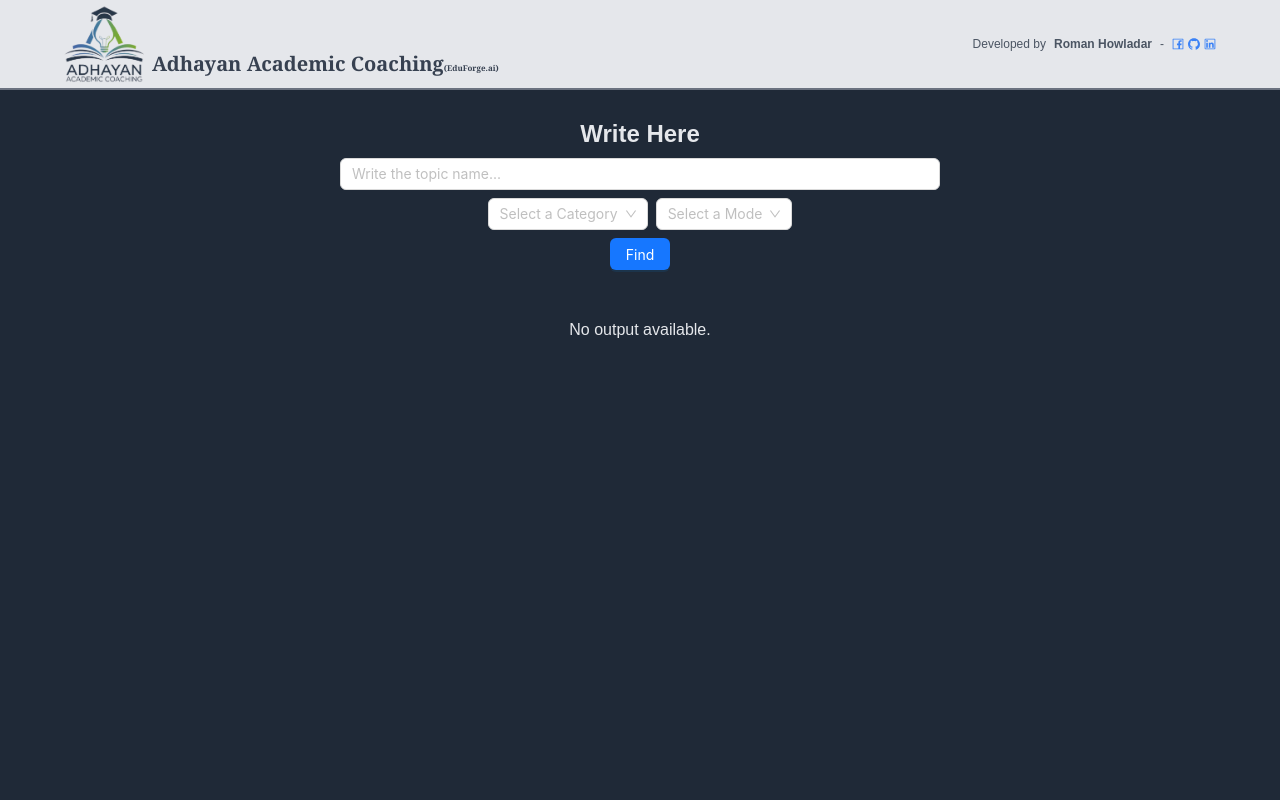
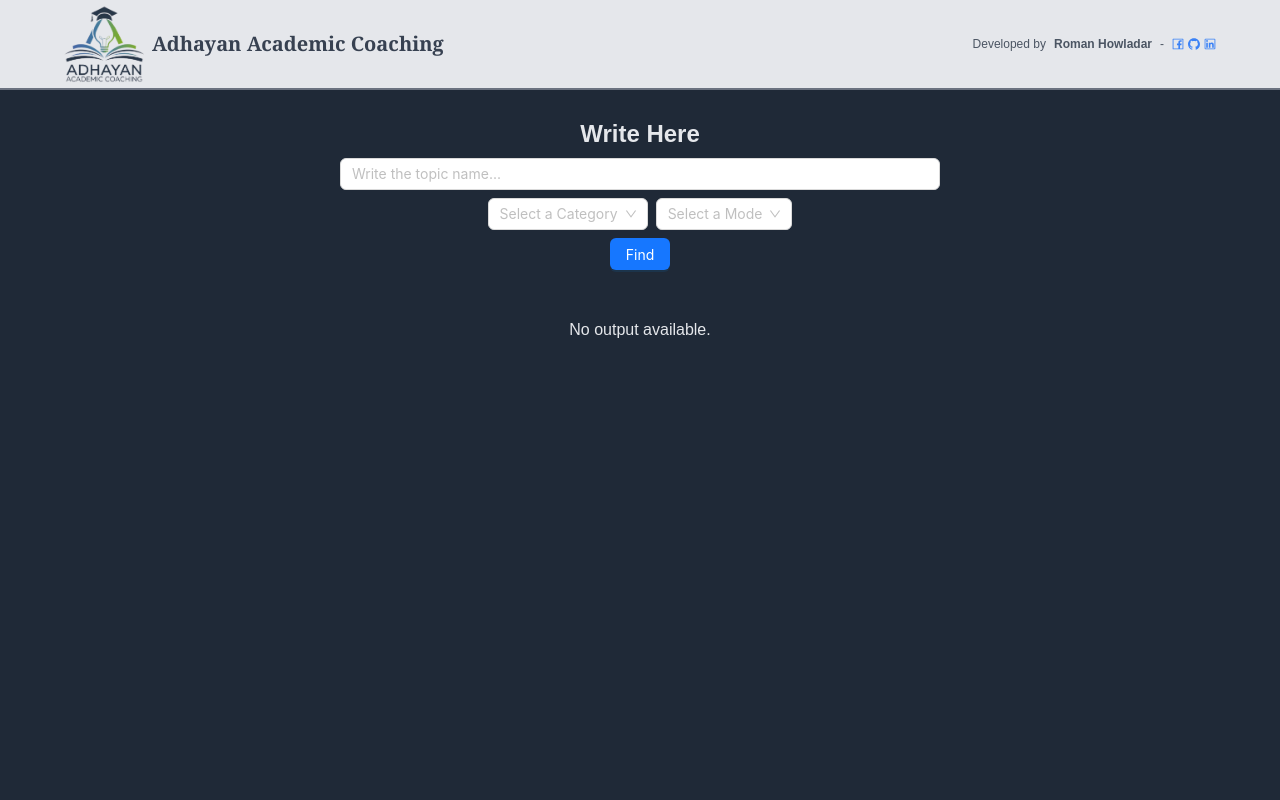
Before and after one commit to roman0190/eduforge-ai, a Next.js app: page / in a window 1280 px wide. Shown: the top 800 px of the page. Built offline with nearby package versions, Linux system fonts and the light colour scheme; no server answers.

Commit message:
Edit:Some Changes

```diff
--- a/app/components/Header.tsx
+++ b/app/components/Header.tsx
@@ -25,8 +25,8 @@ const Header: React.FC = () => {
               />
             </Link>
           </div>
-          <div className="h-full flex text-xs md:min-h-[4.8rem] items-end justify-center text-gray-700 ">
-            <span className="font-serif text-sm md:text-xl">Adhayan Academic Coaching<span className="text-[0.5rem]">{"(EduForge.ai)"}</span></span>
+          <div className="h-full flex text-xs justify-center text-gray-700 ">
+            <span className="font-serif text-sm md:text-xl">Adhayan Academic Coaching</span>
           </div>
         </div>
         <div className="text-xs mt-2 md:mt-0 text-gray-600 flex gap-2">
```
